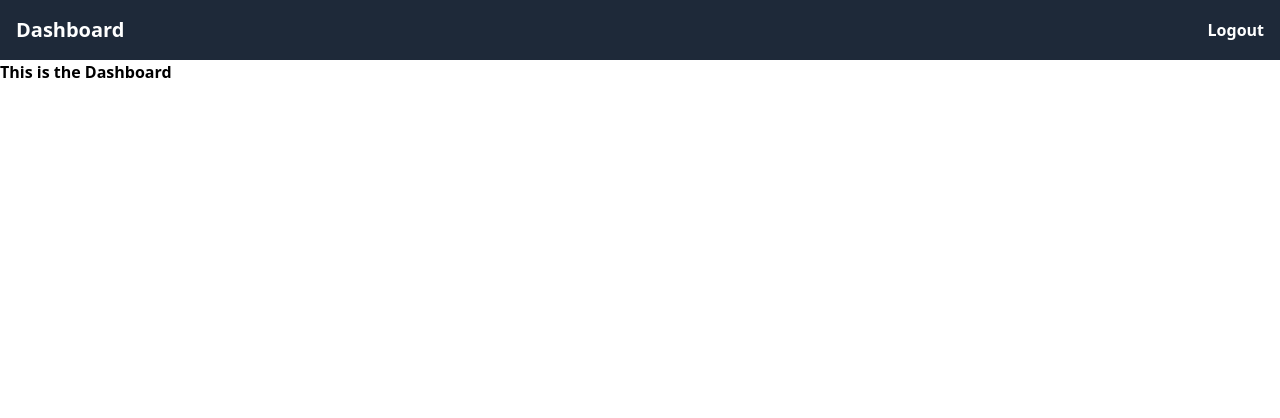
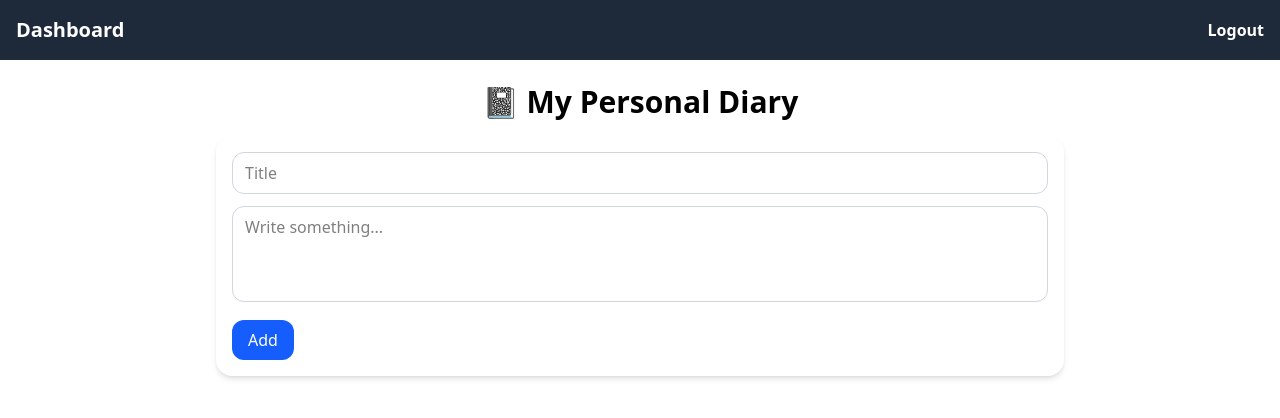
Before and after one commit to Ghanedrakumar/Personal-Diary-App, a React (Vite) app in the folder client/: page /dashboard in a window 1280 px wide. Shown: the top 418 px of the page. Built offline with nearby package versions, Linux system fonts and the light colour scheme.

Commit message:
Add Dashboard Layout

```diff
--- a/client/package.json
+++ b/client/package.json
@@ -12,6 +12,8 @@
   "dependencies": {
     "@tailwindcss/vite": "^4.1.3",
     "cors": "^2.8.5",
+    "date-fns": "^4.1.0",
+    "lucide-react": "^0.488.0",
     "react": "^19.0.0",
     "react-dom": "^19.0.0",
     "react-hook-form": "^7.55.0",
--- a/client/src/App.jsx
+++ b/client/src/App.jsx
@@ -3,7 +3,7 @@ import { BrowserRouter,Routes,Route } from "react-router-dom"
 import Navbar from "./Components/Navbar"
 import Signup from "./Components/Signup"
 import Login from "./Components/Login"
-import Dashboard from "./Components/Dashboard"
+import { DiaryDashboard } from "./Components/Dashboard"
 function App() {
 
   return (
@@ -12,7 +12,7 @@ function App() {
       <Route path="/" element={<><Signup/></>} />
       <Route path="/signup" element={<><Signup/></>} />
       <Route path="/login" element={<><Login/></>} />
-      <Route path="/dashboard" element={<><Navbar /><Dashboard/></>} />
+      <Route path="/dashboard" element={<><Navbar /><DiaryDashboard/></>} />
     </Routes>
     </BrowserRouter>
 
--- a/client/src/Components/Dashboard.jsx
+++ b/client/src/Components/Dashboard.jsx
@@ -1,11 +1,107 @@
-import React from 'react'
+import React, { useState } from "react";
+import { Card, CardContent } from "./ui/Card";
+import { Button } from "./ui/button";
+import { Input } from "./ui/Input.jsx";
+import { Textarea} from "./ui/TextArea";
 
-const Dashboard = () => {
+import { format } from "date-fns";
+import { Pencil, Trash2 } from "lucide-react";
+
+export default function DiaryDashboard() {
+  const [entries, setEntries] = useState([]);
+  const [title, setTitle] = useState("");
+  const [description, setDescription] = useState("");
+  const [editId, setEditId] = useState(null);
+
+  const handleSubmit = () => {
+    if (!title || !description) return;
+
+    const newEntry = {
+      id: editId || Date.now(),
+      title,
+      description,
+      timestamp: new Date(),
+    };
+
+    if (editId) {
+      setEntries((prev) =>
+        prev.map((entry) => (entry.id === editId ? newEntry : entry))
+      );
+      setEditId(null);
+    } else {
+      setEntries([newEntry, ...entries]);
+    }
+
+    setTitle("");
+    setDescription("");
+  };
+
+  const handleDelete = (id) => {
+    setEntries(entries.filter((entry) => entry.id !== id));
+  };
+
+  const handleEdit = (entry) => {
+    setTitle(entry.title);
+    setDescription(entry.description);
+    setEditId(entry.id);
+  };
+
   return (
-    <div>
-      <h1 className='font-bold font-3xl'>This is the Dashboard</h1>
+    <div className="p-6 max-w-4xl mx-auto">
+      <h1 className="text-3xl font-bold mb-4 text-center">📓 My Personal Diary</h1>
+
+      <div className="bg-white p-4 rounded-2xl shadow-md mb-6">
+        <Input
+          placeholder="Title"
+          value={title}
+          onChange={(e) => setTitle(e.target.value)}
+          className="mb-3"
+        />
+        <Textarea
+          placeholder="Write something..."
+          value={description}
+          onChange={(e) => setDescription(e.target.value)}
+          className="mb-3"
+        />
+        <Button onClick={handleSubmit}>{editId ? "Update" : "Add"}</Button>
+      </div>
+
+      <div className="grid gap-4">
+        {entries.map((entry) => (
+          <Card key={entry.id} className="rounded-2xl shadow-lg">
+            <CardContent className="p-4">
+              <div className="flex justify-between items-start">
+                <div>
+                  <h2 className="text-xl font-semibold">{entry.title}</h2>
+                  <p className="text-gray-600 mt-1 whitespace-pre-wrap">
+                    {entry.description}
+                  </p>
+                  <p className="text-sm text-gray-400 mt-2">
+                    {format(new Date(entry.timestamp), "PPpp")}
+                  </p>
+                </div>
+                <div className="flex space-x-2">
+                  <Button
+                    size="icon"
+                    variant="ghost"
+                    onClick={() => handleEdit(entry)}
+                  >
+                    <Pencil className="w-4 h-4" />
+                  </Button>
+                  <Button
+                    size="icon"
+                    variant="ghost"
+                    onClick={() => handleDelete(entry.id)}
+                  >
+                    <Trash2 className="w-4 h-4 text-red-500" />
+                  </Button>
+                </div>
+              </div>
+            </CardContent>
+          </Card>
+        ))}
+      </div>
     </div>
-  )
+  );
 }
-
-export default Dashboard
+export { DiaryDashboard };
--- /dev/null
+++ b/client/src/Components/ui/Card.jsx
@@ -0,0 +1,12 @@
+import React from "react";
+export function Card({ children, className = "" }) {
+    return (
+      <div className={`bg-white rounded-2xl shadow p-4 ${className}`}>
+        {children}
+      </div>
+    );
+  }
+
+  export function CardContent({ children, className = "" }) {
+    return <div className={` ${className}`}>{children}</div>;
+  }
--- /dev/null
+++ b/client/src/Components/ui/Input.jsx
@@ -0,0 +1,10 @@
+import React from "react";
+
+export function Input({ className = "", ...props }) {
+  return (
+    <input
+      className={`w-full border border-gray-300 rounded-xl px-3 py-2 focus:outline-none focus:ring-2 focus:ring-blue-500 ${className}`}
+      {...props}
+    />
+  );
+}
--- /dev/null
+++ b/client/src/Components/ui/TextArea.jsx
@@ -0,0 +1,10 @@
+import React from "react";
+
+export function Textarea({ className = "", ...props }) {
+  return (
+    <textarea
+      className={`w-full border border-gray-300 rounded-xl px-3 py-2 h-24 resize-none focus:outline-none focus:ring-2 focus:ring-blue-500 ${className}`}
+      {...props}
+    />
+  );
+}
--- /dev/null
+++ b/client/src/Components/ui/button.jsx
@@ -0,0 +1,22 @@
+import React from "react";
+export function Button({ children, onClick, className = "", size = "", variant = "default", type = "button" }) {
+    const base = "px-4 py-2 rounded-xl text-white font-medium transition-all";
+    const variants = {
+      default: "bg-blue-600 hover:bg-blue-700",
+      ghost: "bg-transparent hover:bg-gray-100 text-gray-800",
+    };
+    const sizes = {
+      icon: "p-2",
+      default: "",
+    };
+
+    return (
+      <button
+        type={type}
+        onClick={onClick}
+        className={`${base} ${variants[variant] || ""} ${sizes[size] || ""} ${className}`}
+      >
+        {children}
+      </button>
+    );
+  }
```
Also changed, not shown: client/src/Components/Signup.jsx (line endings or trailing spaces), 1 other file (tests, documents, lock files or other folders).
